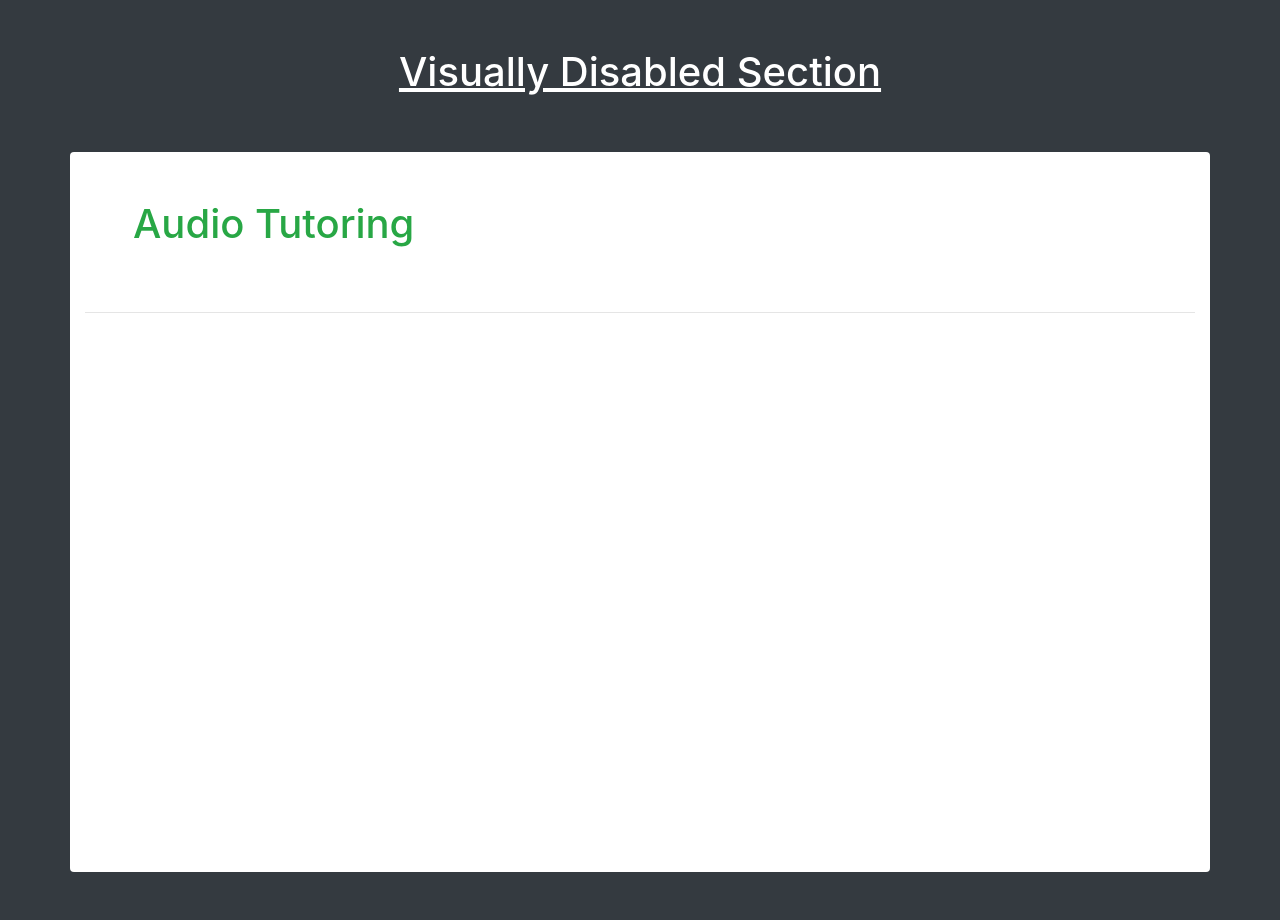
After one commit to prakashtaz0091/INDOCTRINATION, a Django app: page /blindpage/ in a window 1280 px wide. The commit adds this page. Run offline with Django 3.2, Linux system fonts and the light colour scheme; some libraries are stand-ins or nearby versions.

Commit message:
blind section started

```diff
--- /dev/null
+++ b/project/app/templates/blindpage.html
@@ -0,0 +1,25 @@
+{% extends "base.html" %}
+
+{% block title %}
+  Visually Disabled Section
+{% endblock title %}
+
+
+{% block content %}
+
+    <div class="container-fluid bg-dark text-white pb-5" style="min-height: 100vh;">
+        <h1 class="text-center py-5" style="text-decoration-line: underline;">Visually Disabled Section</h1>
+
+
+        <div class="container bg-white rounded " style="min-height: 90vh;">
+            <h1 class="text-success py-5 ml-5">Audio Tutoring</h1>
+            <hr>
+        </div>
+
+    </div>
+
+
+
+
+
+{% endblock content %}
--- a/project/app/templates/home.html
+++ b/project/app/templates/home.html
@@ -73,7 +73,7 @@
                     <div class="dropdown"><i class="fa fa-wheelchair-alt fa-2x text-dark"></i>
                         <a class="dropbtn">Disabled ?? &darr;</a>
                         <div class="dropdown-content">
-                            <a href="#">Blind <i class="fa fa-low-vision h5 text-dark" style="font-size: 15px;"></i></a>
+                            <a href="{% url 'blindPage' %}">Blind <i class="fa fa-low-vision h5 text-dark" style="font-size: 15px;"></i></a>
                             <a href="{% url 'signVideo' %}">Deaf <i class="fa fa-deaf h5 text-dark"></i></a>
                             <a href="{% url 'signVideo' %}">Dumb <i class="fa fa-volume-off h5 text-dark"></i></a>
                             <a href="#">Other <i class="bi bi-three-dots h5 text-dark"></i></a>
--- a/project/app/urls.py
+++ b/project/app/urls.py
@@ -19,5 +19,6 @@ urlpatterns = [
     path('contact/',views.contact,name='contact'),
     path('signvideo/',views.signVideo,name='signVideo'),
     path('signimage/',views.signImage,name='signImage'),
+    path('blindpage/',views.blindPage, name='blindPage'),
 
 ]
--- a/project/app/views.py
+++ b/project/app/views.py
@@ -102,7 +102,7 @@ async def home(request):
     blind = await is_blind(request)
     print(blind)
     if blind:
-        asyncio.create_task(blindnav())
+        return redirect(blindPage)
 
     # a_listenChoice = sync_to_async(listenChoice)
     # task = asyncio.create_task(a_listenChoice(request))
@@ -270,3 +270,7 @@ def signVideo(request):
 
 def signImage(request):
     return render(request,'signphoto.html')
+
+
+def blindPage(request):
+    return render(request,'blindpage.html')
```
Also changed, not shown: project/db.sqlite3, 1 other file.
